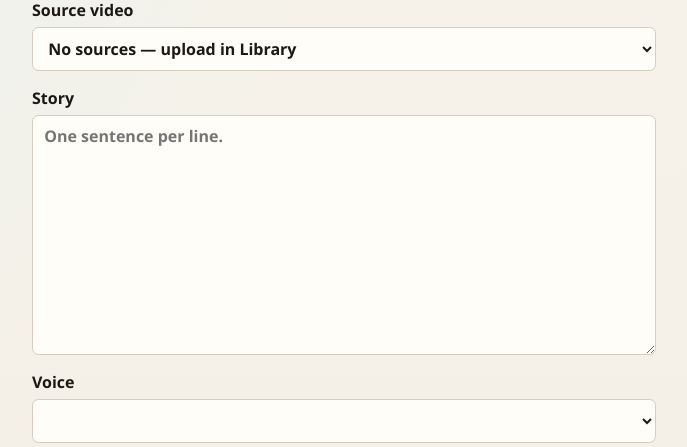
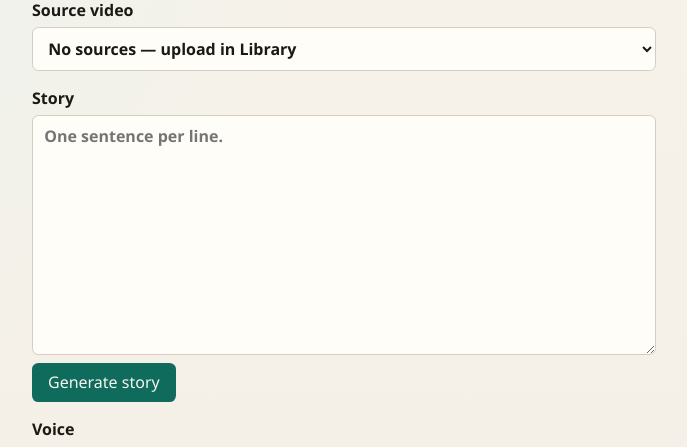
Before and after one commit to gonereng/viral-roblox, a FastAPI app: template src/roblox_viral/web/templates/generate.html in a window 1280 px wide. Shown: the part 200-647 px from the top of the page, without its empty margins (296-983 px from the left). Run offline with FastAPI, Linux system fonts and the light colour scheme; the template is opened without the code that fills it, so the values that code supplies are empty; parts of the project's set-up code (start-up, migrations or seed data) failed here and were passed over.

Commit message:
feat(web): generate story via Gemini and fill textarea
Co-authored-by: Cursor <cursoragent@cursor.com>

```diff
--- a/docker-compose.yml
+++ b/docker-compose.yml
@@ -4,8 +4,9 @@ services:
     ports:
       - "8000:8000"
     environment:
-      APP_PASSWORD: ${APP_PASSWORD:?set APP_PASSWORD}
-      APP_SECRET: ${APP_SECRET:?set APP_SECRET}
+      APP_PASSWORD: password
+      APP_SECRET: fjdisofhdsuifhdsuifhdsiufhdsifhdu
       MEDIA_ROOT: /app/media
+      GEMINI_API_KEY: ${GEMINI_API_KEY:-}
     volumes:
       - ./media:/app/media
--- a/src/roblox_viral/web/app.py
+++ b/src/roblox_viral/web/app.py
@@ -24,6 +24,7 @@ from starlette.status import HTTP_303_SEE_OTHER, HTTP_409_CONFLICT
 
 from roblox_viral.web.auth import require_login, set_authenticated
 from roblox_viral.web.config import Settings, get_settings
+from roblox_viral.web.gemini import generate_story
 from roblox_viral.web.jobs import BusyError, JobManager
 from roblox_viral.web import library as library_mod
 from roblox_viral.web.library import delete_source, list_outputs, list_sources, save_upload
@@ -241,6 +242,30 @@ def create_app(settings: Settings | None = None) -> FastAPI:
             },
         )
 
+    @app.post("/api/generate-story")
+    async def api_generate_story(
+        request: Request,
+        _: None = Depends(require_login),
+    ) -> dict:
+        settings = request.app.state.settings
+        if not settings.gemini_api_key.strip():
+            raise HTTPException(
+                status_code=503,
+                detail="GEMINI_API_KEY is not configured",
+            )
+        prompt = load_prompt(settings).strip()
+        if not prompt:
+            raise HTTPException(status_code=400, detail="Prompt cannot be empty")
+        try:
+            story = await generate_story(settings.gemini_api_key, prompt)
+        except ValueError as exc:
+            msg = str(exc)
+            status = 503 if "GEMINI_API_KEY" in msg else 400
+            raise HTTPException(status_code=status, detail=msg) from exc
+        except RuntimeError as exc:
+            raise HTTPException(status_code=502, detail=str(exc)) from exc
+        return {"story": story}
+
     @app.post("/api/jobs")
     async def create_job(
         request: Request,
--- a/src/roblox_viral/web/static/app.css
+++ b/src/roblox_viral/web/static/app.css
@@ -141,6 +141,18 @@ button:disabled {
   color: var(--error);
 }
 
+.ok {
+  color: var(--accent);
+}
+
+.story-actions {
+  display: flex;
+  flex-direction: column;
+  align-items: flex-start;
+  gap: 0.5rem;
+  margin: -0.5rem 0 1rem;
+}
+
 .source-list {
   list-style: none;
   padding: 0;
--- a/src/roblox_viral/web/static/app.js
+++ b/src/roblox_viral/web/static/app.js
@@ -1,4 +1,41 @@
 (() => {
+  const storyEl = document.getElementById("story");
+  const storyBtn = document.getElementById("generate-story-btn");
+  const storyErr = document.getElementById("story-gen-error");
+
+  if (storyBtn && storyEl) {
+    storyBtn.addEventListener("click", async () => {
+      if (storyErr) {
+        storyErr.hidden = true;
+        storyErr.textContent = "";
+      }
+      storyBtn.disabled = true;
+      try {
+        const res = await fetch("/api/generate-story", {
+          method: "POST",
+          headers: { Accept: "application/json" },
+        });
+        const body = await res.json().catch(() => ({}));
+        if (!res.ok) {
+          const msg = body.detail || `Generate story failed (${res.status})`;
+          if (storyErr) {
+            storyErr.hidden = false;
+            storyErr.textContent = msg;
+          }
+          return;
+        }
+        storyEl.value = body.story || "";
+      } catch (err) {
+        if (storyErr) {
+          storyErr.hidden = false;
+          storyErr.textContent = err.message || String(err);
+        }
+      } finally {
+        storyBtn.disabled = false;
+      }
+    });
+  }
+
   const form = document.getElementById("generate-form");
   if (!form) return;
 
--- a/src/roblox_viral/web/templates/generate.html
+++ b/src/roblox_viral/web/templates/generate.html
@@ -22,6 +22,10 @@
       Story
       <textarea id="story" name="story" rows="10" required placeholder="One sentence per line."></textarea>
     </label>
+    <div class="story-actions">
+      <button id="generate-story-btn" type="button">Generate story</button>
+      <p id="story-gen-error" class="error" hidden></p>
+    </div>
 
     <label>
       Voice
```
Also changed, not shown: tests/web/test_gemini_api.py (added, +63 -0 lines), README.md.
